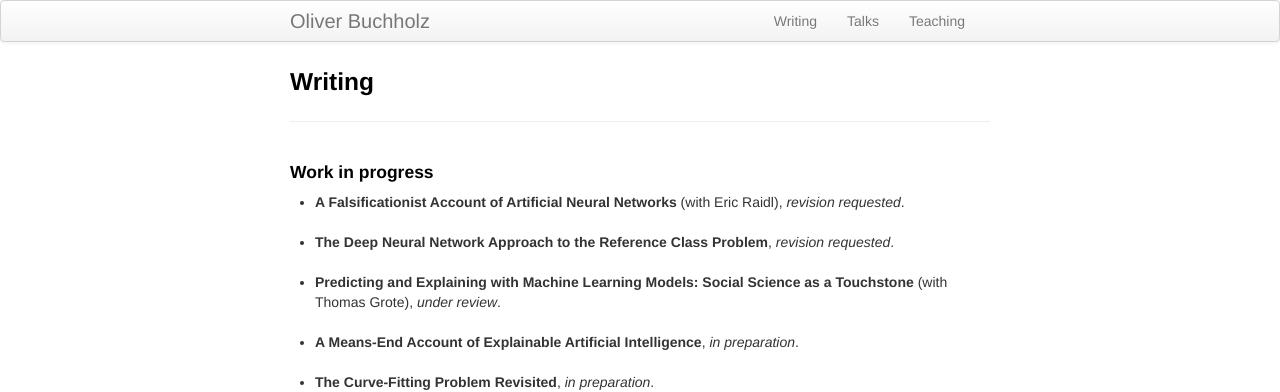
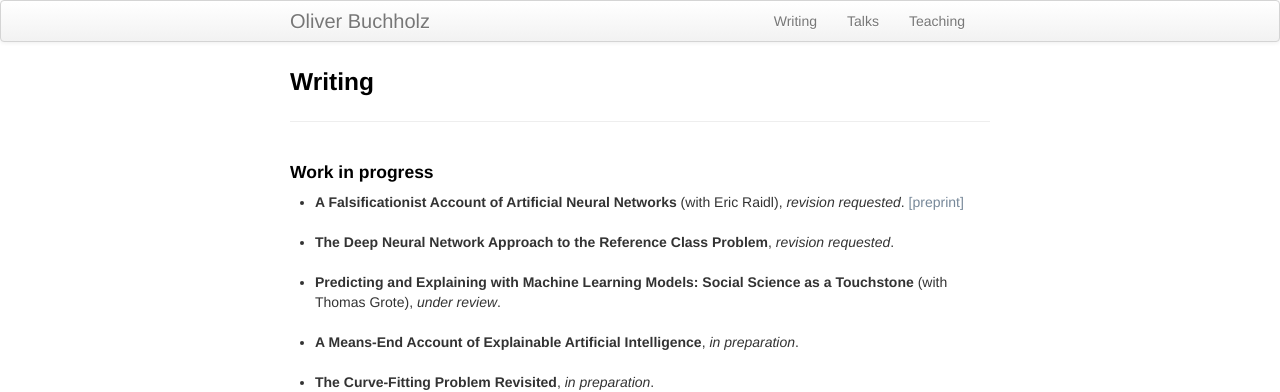
Before and after one commit to oliverbuchholz/oliverbuchholz.github.io, a Jekyll site: the page built from pages/writing.md, in a window 1280 px wide. Shown: the top 392 px of the page. Built offline with Jekyll 4.4.1, drawn with Linux system fonts in a browser that asks for light colours.

Commit message:
added preprint for falsification paper

```diff
--- a/pages/writing.md
+++ b/pages/writing.md
@@ -7,7 +7,7 @@ description: Oliver Buchholz | Writing
 <h4>Work in progress</h4>
 
 <ul>
-<li><b>A Falsificationist Account of Artificial Neural Networks</b> (with Eric Raidl), <i>revision requested</i>.<br><br>
+<li><b>A Falsificationist Account of Artificial Neural Networks</b> (with Eric Raidl), <i>revision requested</i>. <a href= "https://arxiv.org/abs/2205.01421" target= "_blank">[preprint]</a><br><br>
 </li>
 
 <li><b>The Deep Neural Network Approach to the Reference Class Problem</b>, <i>revision requested</i>.<br><br>
```
